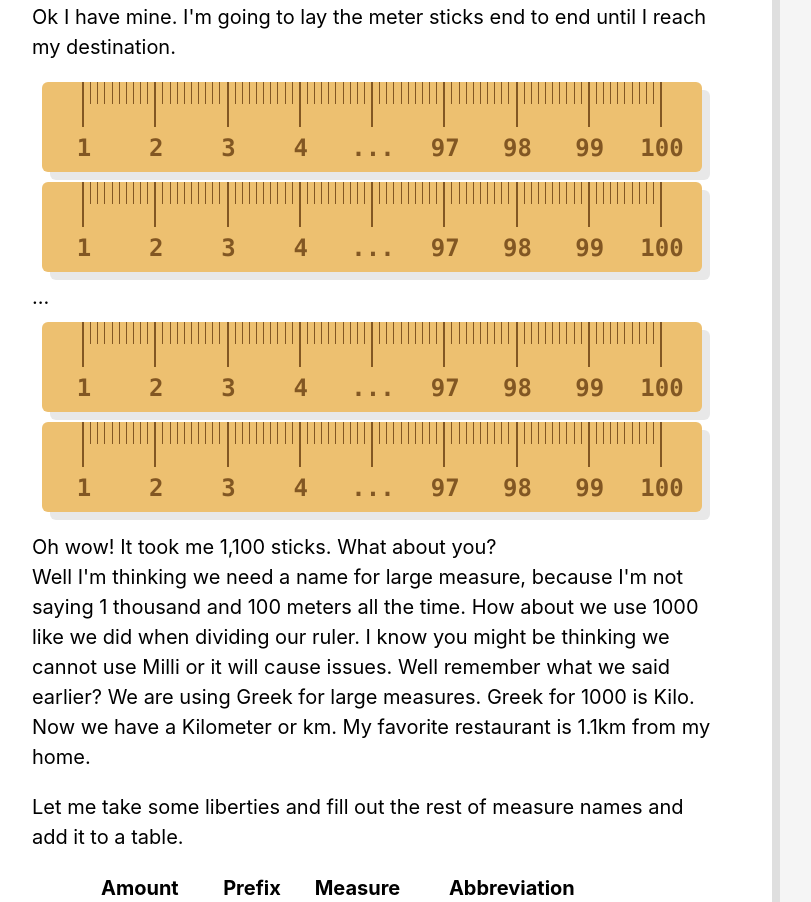
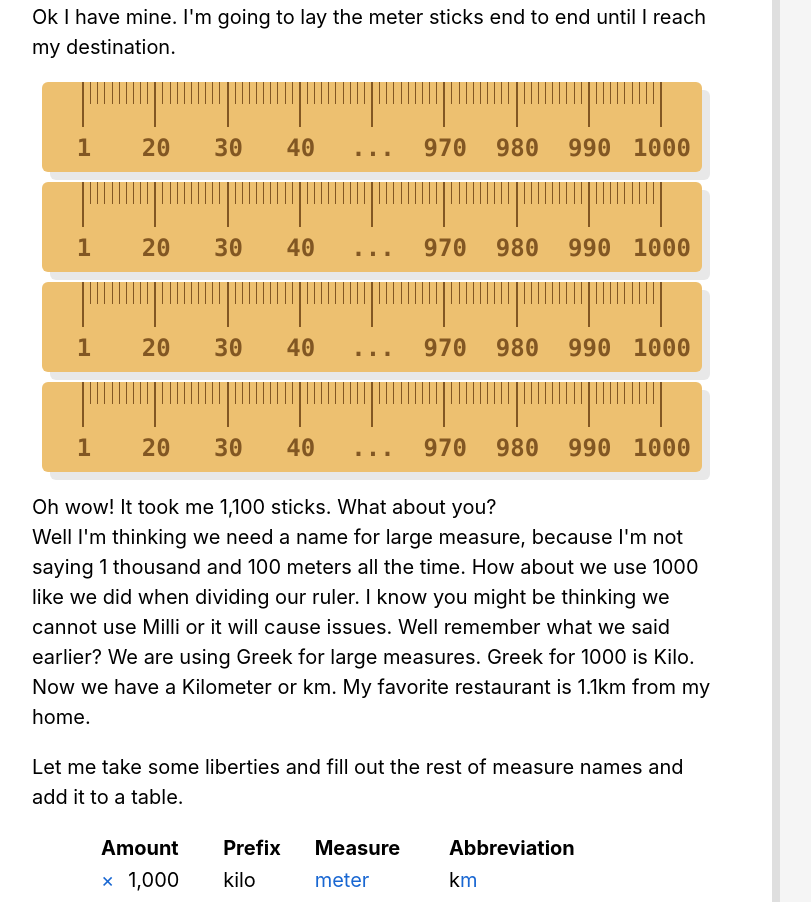
Before and after one commit to ronnross/waxeccentric, a Next.js app: page /ametrica in a window 1280 px wide. Shown: the part 2820-3722 px from the top of the page, without its empty margins (268-1079 px from the left). Built offline with nearby package versions, Linux system fonts and the light colour scheme.

Commit message:
switching to mm scales for meter page

```diff
--- a/app/ametrica/page.js
+++ b/app/ametrica/page.js
@@ -99,20 +99,16 @@ const Meter = () => {
           until I reach my destination.
         </p>
         <MeterStick
-          units={["1", "2", "3", "4", "...", "97", "98", "99", "100"]}
+          units={["1", "20", "30", "40", "...", "970", "980", "990", "1000"]}
           graduations="millimeter"
-        />
-        <MeterStick
-          units={["1", "2", "3", "4", "...", "97", "98", "99", "100"]}
+        /><MeterStick
+          units={["1", "20", "30", "40", "...", "970", "980", "990", "1000"]}
           graduations="millimeter"
-        />
-        ...
-        <MeterStick
-          units={["1", "2", "3", "4", "...", "97", "98", "99", "100"]}
+        /><MeterStick
+          units={["1", "20", "30", "40", "...", "970", "980", "990", "1000"]}
           graduations="millimeter"
-        />
-        <MeterStick
-          units={["1", "2", "3", "4", "...", "97", "98", "99", "100"]}
+        /><MeterStick
+          units={["1", "20", "30", "40", "...", "970", "980", "990", "1000"]}
           graduations="millimeter"
         />
         <p>
```
